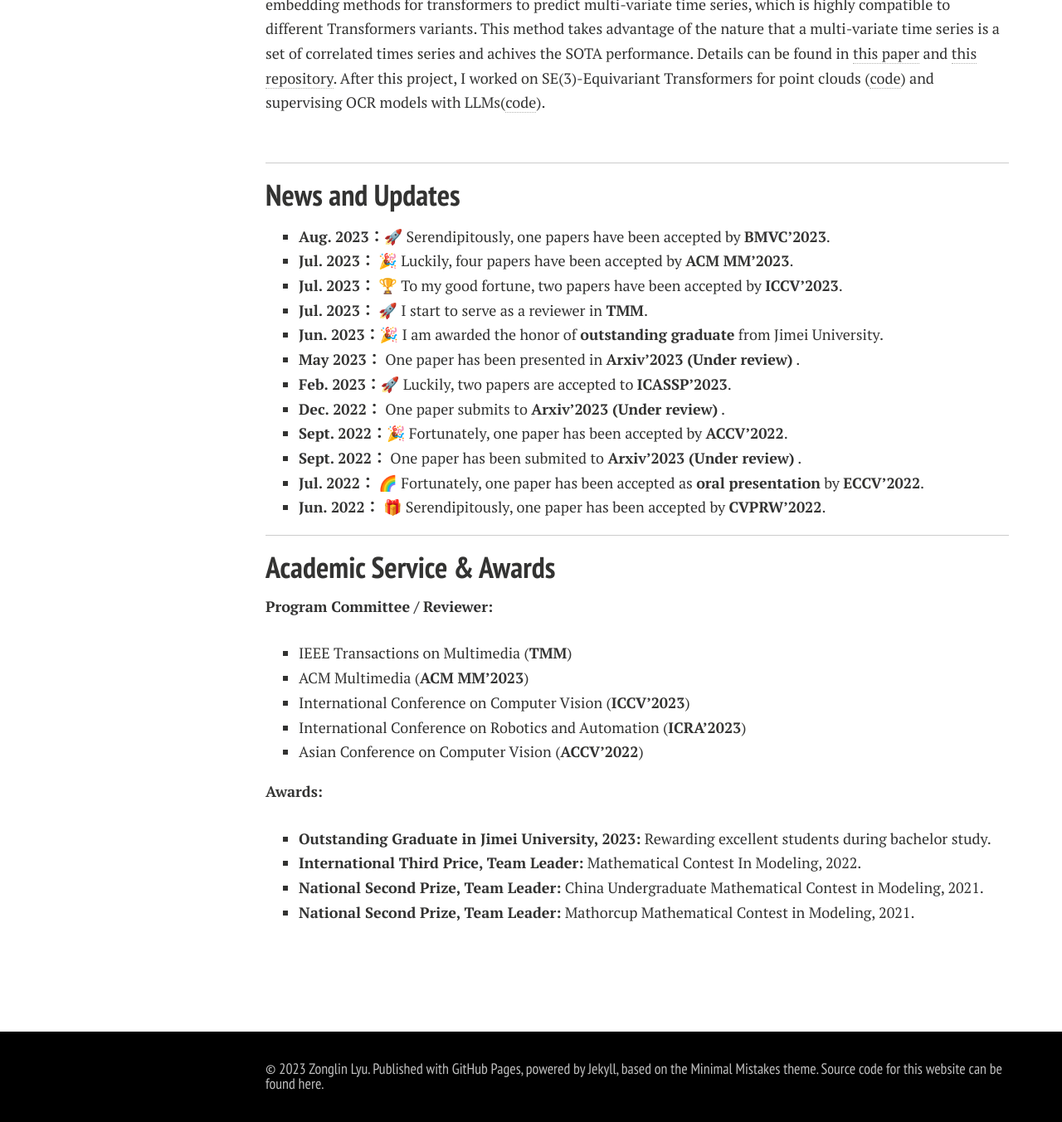
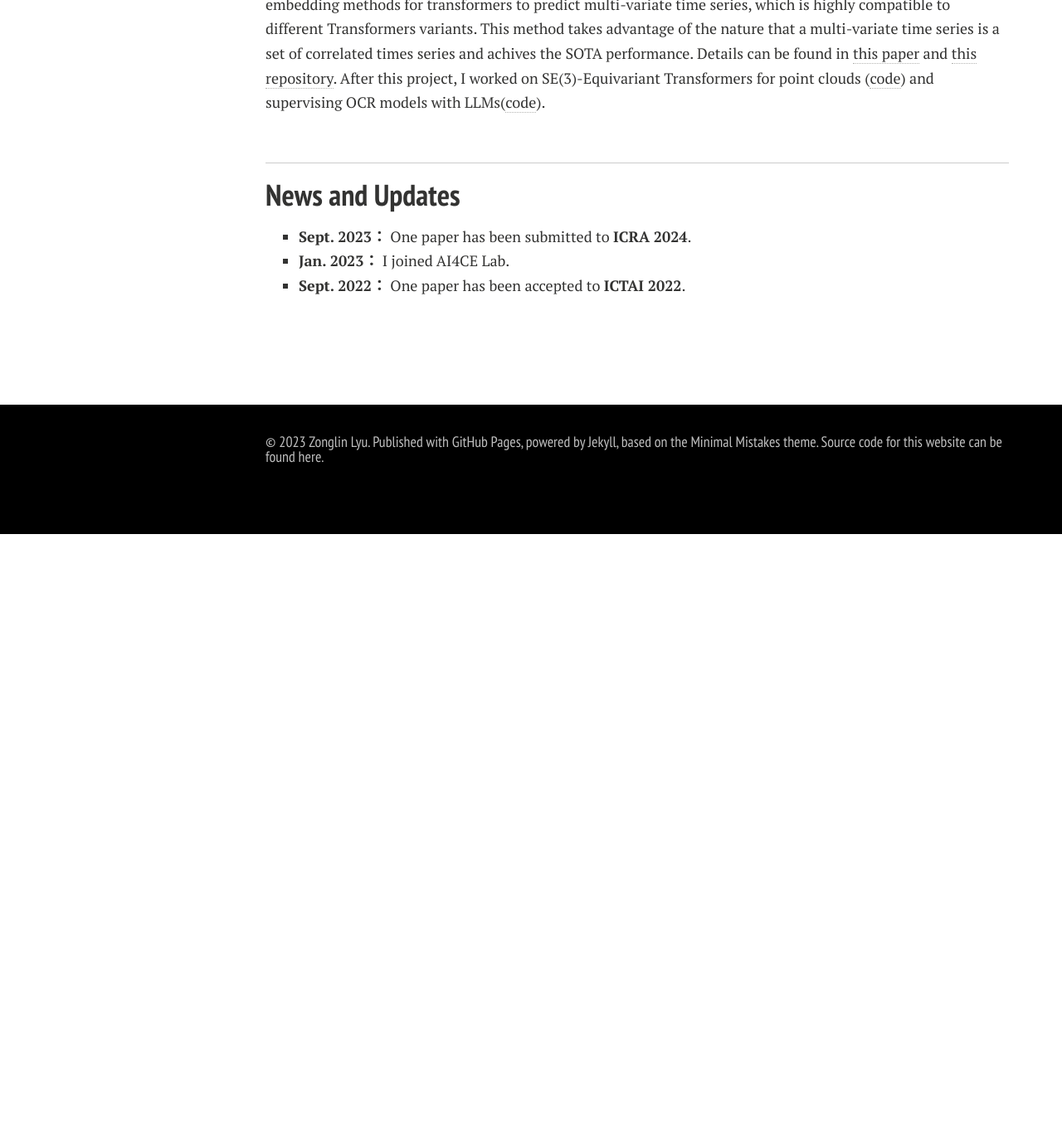
Before and after one commit to ZonglinL/ZonglinL.github.io, a Jekyll site: the page built from index.md, in a window 1280 px wide and 1400 px high, scrolled down 1162 px. Shown: the top 1353 px of the window at 83% size. Built offline with Jekyll 4.4.1, drawn with Linux system fonts in a browser that asks for light colours; nearby versions of some CDN libraries; comment, search, counter and statistics services are not loaded; a style sheet for code colours, icons or effects is not loaded; our own code applies the rules of GitHub Pages for plain Markdown files; after the commit the page ends 1806 px from its top, so only the background shows below that.

Commit message:
Update index.md

```diff
--- a/index.md
+++ b/index.md
@@ -37,34 +37,9 @@ Prior to join AI4CE, I initiated my own project on deep learning for time series
 ---
 
 ## News and Updates
-- **Aug. 2023：**&#128640; Serendipitously, one papers have been accepted by **BMVC'2023**.
-- **Jul. 2023：** &#127881; Luckily, four papers have been accepted by **ACM MM'2023**.
-- **Jul. 2023：** &#127942; To my good fortune, two papers have been accepted by **ICCV'2023**.
-- **Jul. 2023：** &#128640; I start to serve as a reviewer in **TMM**.
-- **Jun. 2023：**&#127881; I am awarded the honor of **outstanding graduate** from Jimei University.
-- **May 2023：** One paper has been presented in **Arxiv'2023 (Under review)** .
-- **Feb. 2023：**&#128640; Luckily, two papers are accepted to **ICASSP'2023**.
-- **Dec. 2022：** One paper submits to **Arxiv'2023 (Under review)** .
-- **Sept. 2022：**&#127881; Fortunately, one paper has been accepted by **ACCV'2022**.
-- **Sept. 2022：** One paper has been submited to **Arxiv'2023 (Under review)** .
-- **Jul. 2022：** &#127752; Fortunately, one paper has been accepted as **oral presentation** by **ECCV'2022**.
-- **Jun. 2022：** &#127873; Serendipitously, one paper has been accepted by **CVPRW'2022**.
+- **Sept. 2023：** One paper has been submitted to **ICRA 2024**.
+- **Jan. 2023：** I joined AI4CE Lab.
+- **Sept. 2022：** One paper has been accepted to **ICTAI 2022**.
 
----
-
-## Academic Service & Awards
-
-**Program Committee / Reviewer:**
- - IEEE Transactions on Multimedia (**TMM**)
- -  ACM Multimedia (**ACM MM'2023**)
- -  International Conference on Computer Vision (**ICCV'2023**)
- -  International Conference on Robotics and Automation (**ICRA'2023**)
- - Asian Conference on Computer Vision (**ACCV'2022**)
-
-**Awards:**
- - **Outstanding Graduate in Jimei University, 2023:** Rewarding excellent students during bachelor study.
- - **International Third Price, Team Leader:** Mathematical Contest In Modeling, 2022.
- - **National Second Prize, Team Leader:** China Undergraduate Mathematical Contest in Modeling, 2021.
- - **National Second Prize, Team Leader:** Mathorcup Mathematical Contest in Modeling, 2021.
 
 <br>
```
